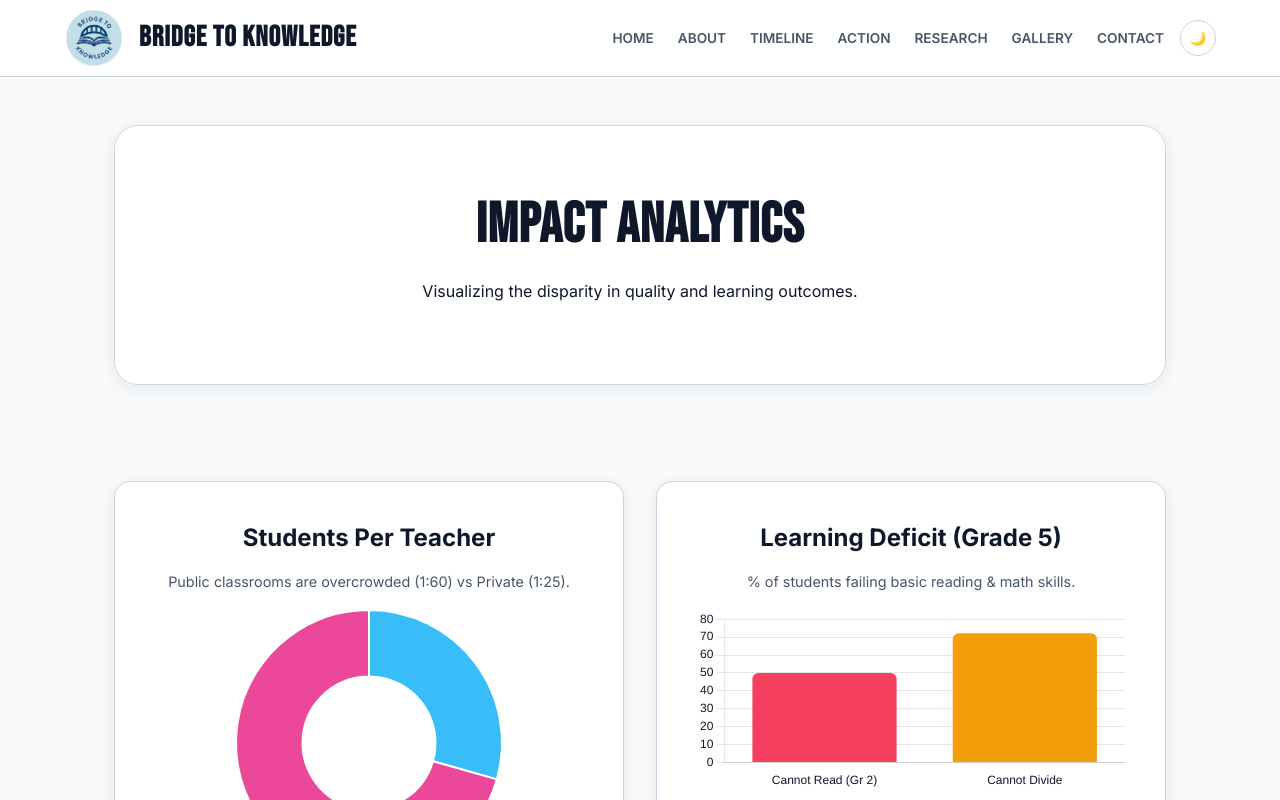
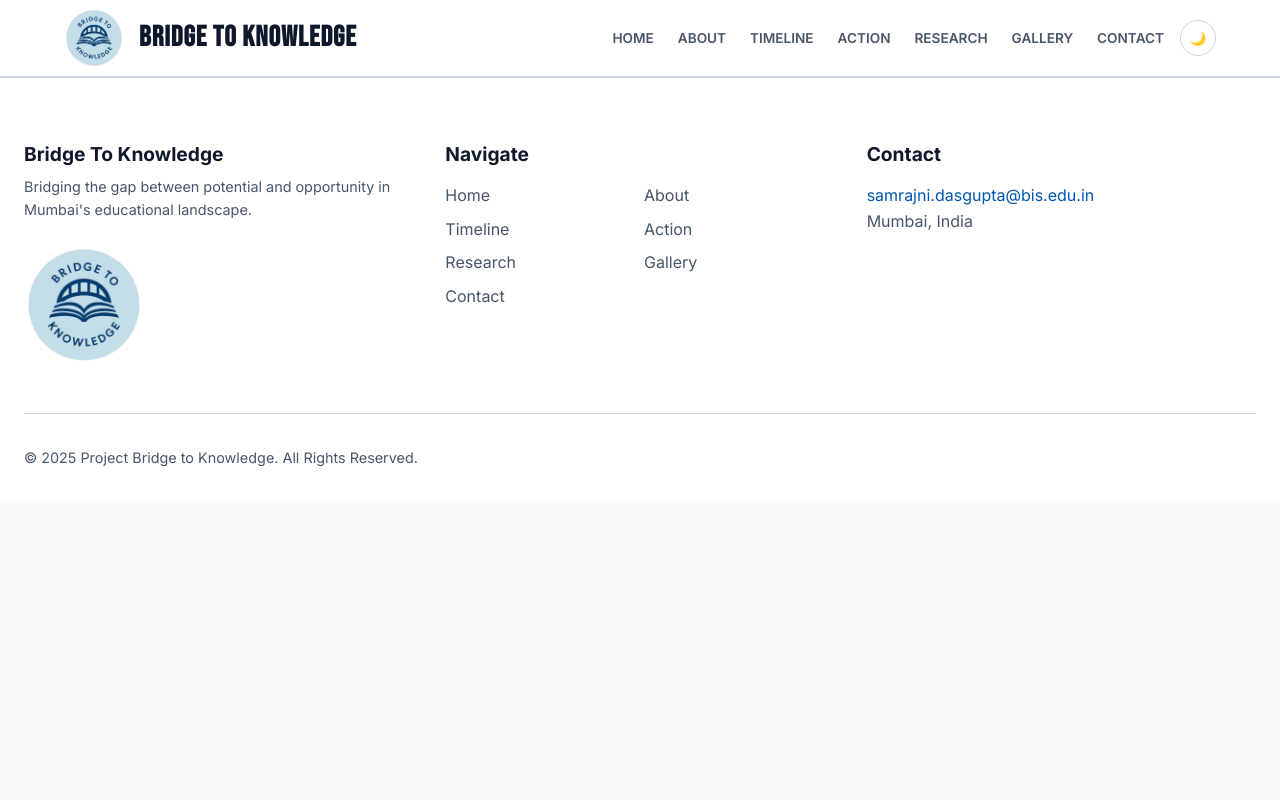
Before and after one commit to Ali-bis/BridgeToKnowledgetest, a React (Vite) app: page /analytics in a window 1280 px wide. Shown: the top 800 px of the page. Built offline with nearby package versions, Linux system fonts and the light colour scheme.

Commit message:
Update App.jsx

```diff
--- a/src/App.jsx
+++ b/src/App.jsx
@@ -8,7 +8,6 @@ import Contact from './pages/Contact';
 import Gallery from './pages/Gallery';
 import Research from './pages/Research';
 import Timeline from './pages/Timeline';
-import Analytics from './pages/Analytics';
 
 import Header from './components/Header';
 import Footer from './components/Footer';
@@ -40,7 +39,6 @@ function App() {
           <Route path="/gallery" element={<Gallery />} />
           <Route path="/research" element={<Research />} />
           <Route path="/timeline" element={<Timeline />} />
-          <Route path="/analytics" element={<Analytics />} />
         </Routes>
       </div>
 
```
